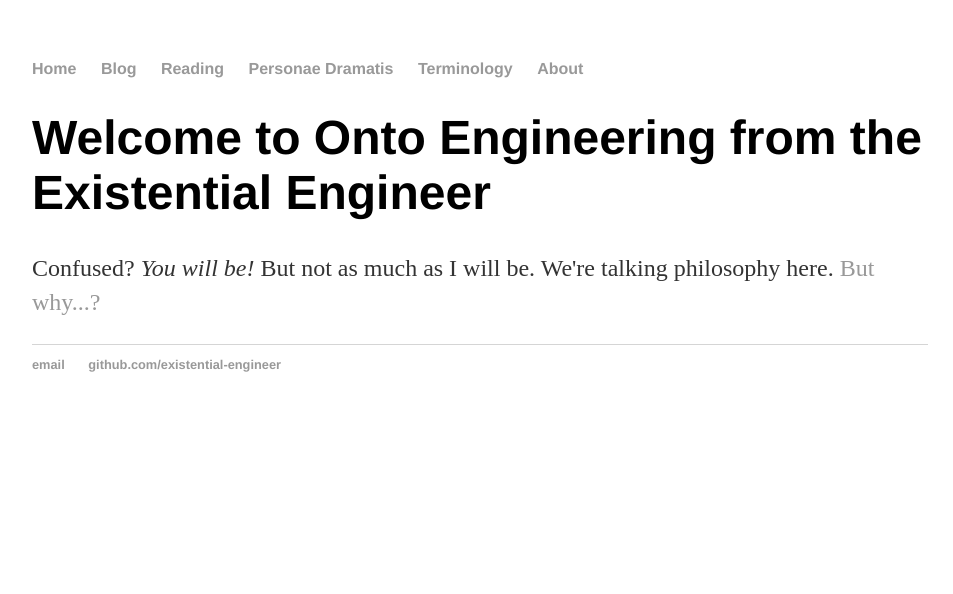
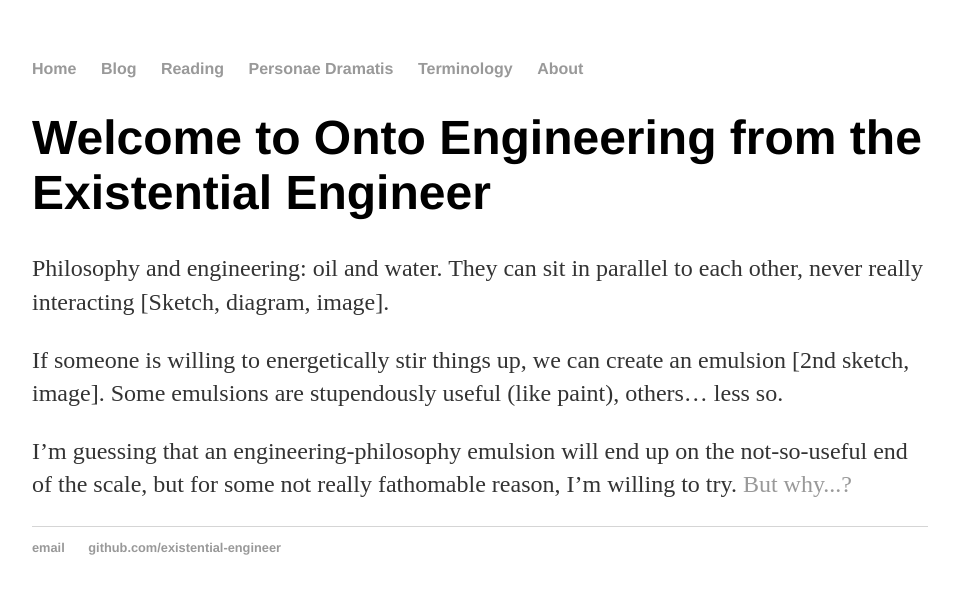
Before and after one commit to existential-engineer/existential-engineer.github.io, a Jekyll site: the page built from index.html, in a window 1280 px wide. Shown: the top 594 px of the page, without its empty margins (160-1113 px from the left). Built offline with Jekyll 4.4.1, drawn with Linux system fonts in a browser that asks for light colours.

Commit message:
Update index.html
New home age blurb

```diff
--- a/index.html
+++ b/index.html
@@ -4,5 +4,7 @@ title: Onto Engineering
 ---
 <div class="blurb">
         <h1>Welcome to Onto Engineering from the Existential Engineer</h1>
-        <p>Confused? <em>You will be!</em> But not as much as I will be. We're talking philosophy here. <a href="/about">But why...?</a></p>
+        <p>Philosophy and engineering: oil and water. They can sit in parallel to each other, never really interacting [Sketch, diagram, image].</p>
+        <p>If someone is willing to energetically stir things up, we can create an emulsion [2nd sketch, image]. Some emulsions are stupendously useful (like paint), others… less so.</p>
+        <p>I’m guessing that an engineering-philosophy emulsion will end up on the not-so-useful end of the scale, but for some not really fathomable reason, I’m willing to try. <a href="/about">But why...?</a></p>
 </div><!-- /.blurb -->
```
